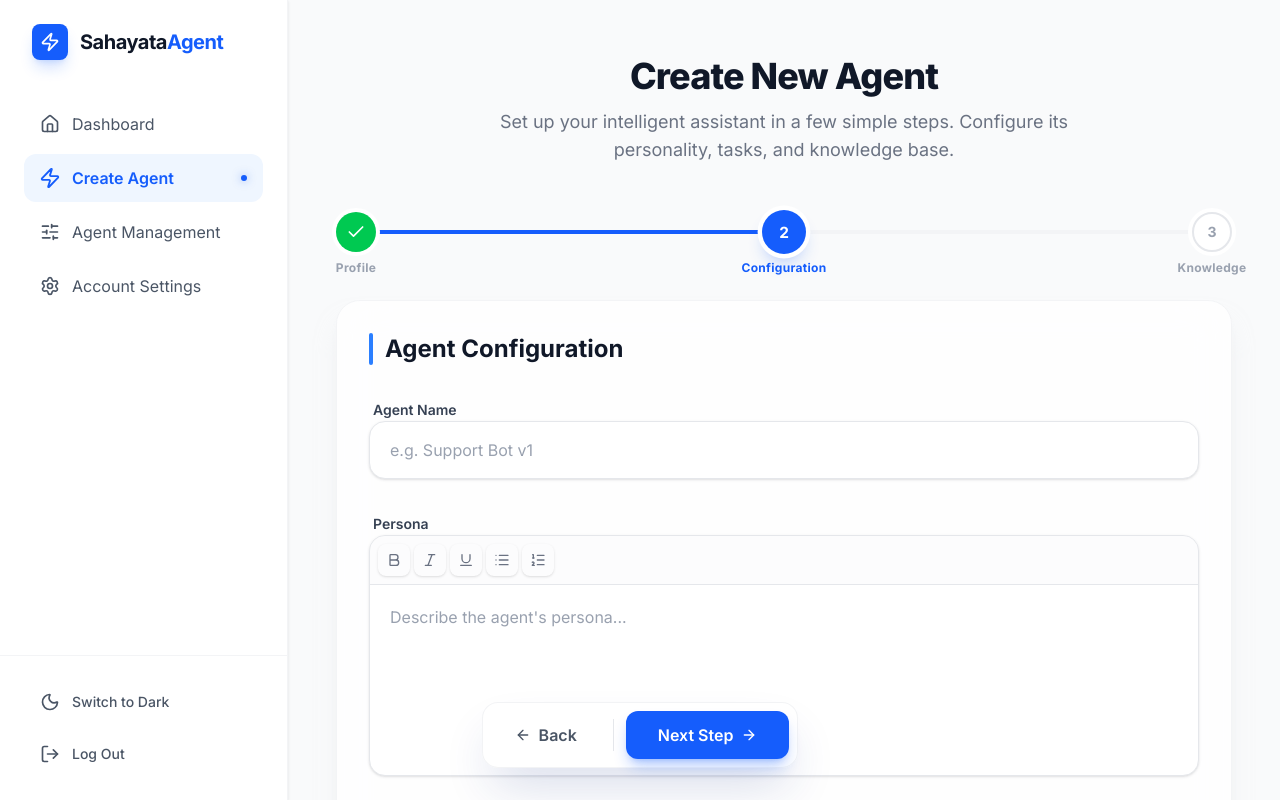
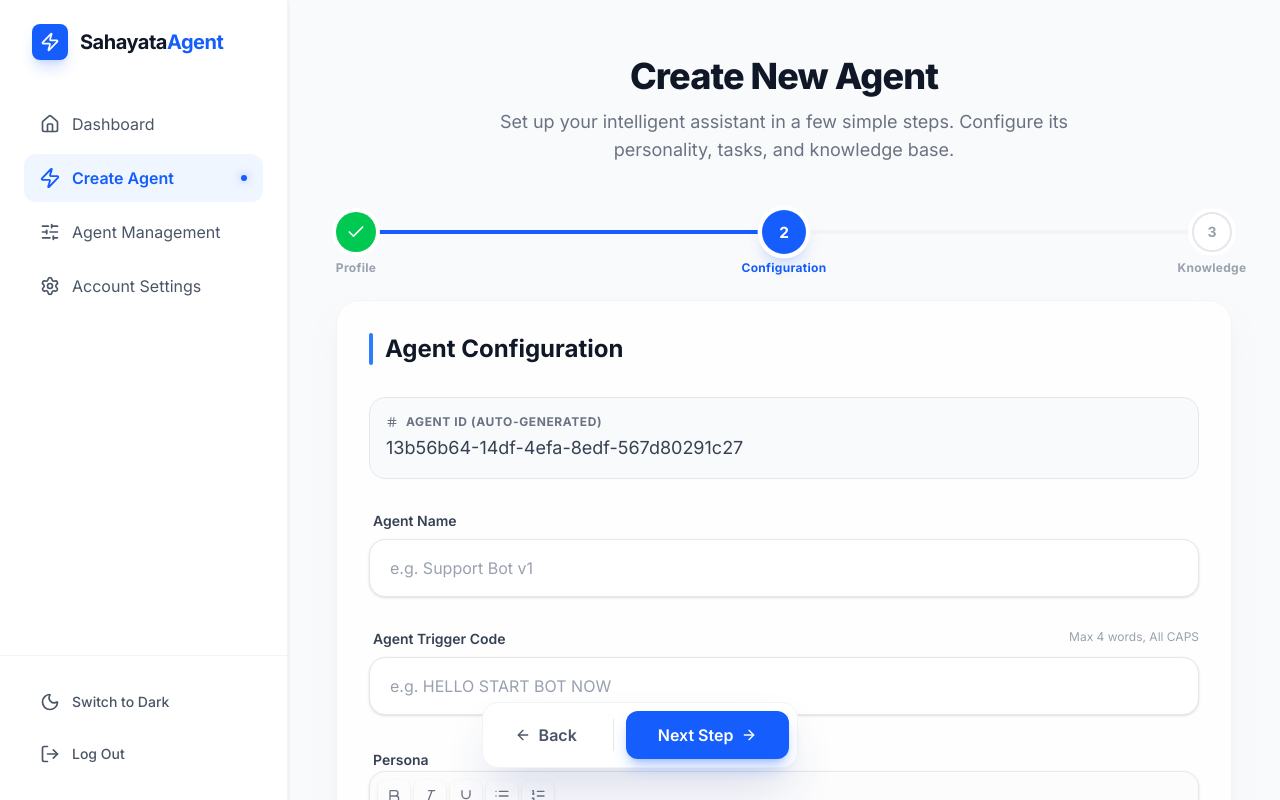
Before and after one commit to sAakib13/Agent-UI-Next, a Next.js app: page /create-agent in a window 1280 px wide. Both pictures are taken after a click on the button "Next Step". Shown: the top 800 px of the page. Built offline with nearby package versions, Linux system fonts and the light colour scheme.

Commit message:
fix: update in the create Agent page

```diff
--- a/app/create-agent/page.tsx
+++ b/app/create-agent/page.tsx
@@ -15,13 +15,15 @@ import {
   ArrowRight,
   ArrowLeft,
   Loader2,
+  Hash,
+  MessageSquare,
 } from "lucide-react";
 
 // --- Types & Config ---
 
 type AgentConfig = {
   // Database fields required for POST
-  id: string; // Temporary ID for new agent, though DB might override
+  id: string;
   status: "Active" | "Inactive" | "Training";
   possibleActions: { updateContactTable: boolean; delegateToHuman: boolean };
 
@@ -29,13 +31,15 @@ type AgentConfig = {
   businessName: string;
   industry: string;
   shortDescription: string;
-  language: string;
-  tone: string;
+  businessURL: string;
 
   // Step 2: Core Config
   agentName: string;
+  triggerCode: string; // New field
   persona: string;
   task: string;
+  language: string;
+  tone: string;
 
   // Step 3: Knowledge
   urls: string[];
@@ -43,18 +47,22 @@ type AgentConfig = {
 };
 
 const initialConfig: AgentConfig = {
-  id: crypto.randomUUID(), // Assign a unique ID on creation
-  status: "Training", // New agents start in training status
+  id: crypto.randomUUID(),
+  status: "Training",
   possibleActions: { updateContactTable: false, delegateToHuman: false },
 
   businessName: "",
   industry: "Technology",
   shortDescription: "",
+  businessURL: "",
+
+  agentName: "",
+  triggerCode: "", // Default empty
   language: "English",
   tone: "Formal",
-  agentName: "",
   persona: "",
   task: "",
+
   urls: [""],
   documents: [],
 };
@@ -69,7 +77,7 @@ const industries = [
 const languages = ["English", "Spanish", "French", "German"];
 const tones = ["Formal", "Casual", "Friendly", "Professional"];
 
-// --- Reusable DB Function (Copied from Agent Management) ---
+// --- Reusable DB Function ---
 
 const saveAgentConfigToDB = async (
   config: AgentConfig
@@ -80,17 +88,22 @@ const saveAgentConfigToDB = async (
       headers: {
         "Content-Type": "application/json",
       },
-      // Only send the necessary data (excluding File objects)
       body: JSON.stringify({
         id: config.id,
         agentName: config.agentName,
+        triggerCode: config.triggerCode, // Send new field
         persona: config.persona,
         task: config.task,
-        urls: config.urls.filter((url) => url.trim() !== ""), // Filter out empty strings
+        urls: config.urls.filter((url) => url.trim() !== ""),
         status: config.status,
         possibleActions: config.possibleActions,
       }),
     });
+
+    if (!response.ok) {
+      const errorText = await response.text();
+      throw new Error(`Server Error ${response.status}: ${errorText}`);
+    }
 
     const data = await response.json();
 
@@ -106,11 +119,11 @@ const saveAgentConfigToDB = async (
           "Failed to save: " + (data.details || data.error || "Unknown error"),
       };
     }
-  } catch (error) {
+  } catch (error: any) {
     console.error("API Call Error:", error);
     return {
       success: false,
-      message: "Error connecting to server or API route failed.",
+      message: `Error: ${error.message || "Connection failed"}`,
     };
   }
 };
@@ -182,10 +195,23 @@ const TextInput: React.FC<{
     e: React.ChangeEvent<HTMLInputElement | HTMLTextAreaElement>
   ) => void;
   isTextArea?: boolean;
-}> = ({ label, placeholder, value, onChange, isTextArea = false }) => (
+  maxLength?: number; // Added prop
+  hint?: string; // Added prop
+}> = ({
+  label,
+  placeholder,
+  value,
+  onChange,
+  isTextArea = false,
+  maxLength,
+  hint,
+}) => (
   <div className="space-y-2">
-    <label className="text-sm font-semibold text-gray-700 dark:text-gray-300 ml-1">
+    <label className="text-sm font-semibold text-gray-700 dark:text-gray-300 ml-1 flex justify-between">
       {label}
+      {hint && (
+        <span className="text-xs font-normal text-gray-400">{hint}</span>
+      )}
     </label>
     {isTextArea ? (
       <textarea
@@ -193,6 +219,7 @@ const TextInput: React.FC<{
         value={value}
         onChange={onChange}
         placeholder={placeholder}
+        maxLength={maxLength}
         className="w-full bg-white dark:bg-gray-800/50 border border-gray-200 dark:border-gray-700 rounded-2xl px-5 py-4 text-gray-900 dark:text-white placeholder-gray-400 focus:ring-4 focus:ring-blue-500/10 focus:border-blue-500 transition-all outline-none resize-none shadow-sm hover:border-gray-300 dark:hover:border-gray-600"
       />
     ) : (
@@ -201,6 +228,7 @@ const TextInput: React.FC<{
         value={value}
         onChange={onChange as (e: React.ChangeEvent<HTMLInputElement>) => void}
         placeholder={placeholder}
+        maxLength={maxLength}
         className="w-full bg-white dark:bg-gray-800/50 border border-gray-200 dark:border-gray-700 rounded-2xl px-5 py-4 text-gray-900 dark:text-white placeholder-gray-400 focus:ring-4 focus:ring-blue-500/10 focus:border-blue-500 transition-all outline-none shadow-sm hover:border-gray-300 dark:hover:border-gray-600"
       />
     )}
@@ -376,14 +404,33 @@ export default function CreateAgentPage() {
     if (step > 1) setStep((prev) => prev - 1);
   };
 
+  // Specific handler for Trigger Code (Uppercase + 4 words limit)
+  const handleTriggerCodeChange = (e: React.ChangeEvent<HTMLInputElement>) => {
+    let value = e.target.value.toUpperCase();
+
+    // Check word count (allow if words <= 4)
+    // We check if adding another character would start a 5th word
+    const words = value.trim().split(/\s+/);
+
+    // If we have more than 4 words, don't update (unless deleting)
+    // Allow spaces at the end of the 4th word, but not a 5th word char
+    if (words.length > 4) {
+      // Simple truncation or just prevent input could be tricky with paste.
+      // Let's just prevent typing if it exceeds.
+      // Or easier: allow typing but show error state? User asked for "limitation".
+      // We will just slice the array to 4 words if pasted/typed.
+      const truncated = words.slice(0, 4).join(" ");
+      value = truncated;
+    }
+
+    setConfig((prev) => ({ ...prev, triggerCode: value }));
+  };
+
   const handleDeployAgent = async () => {
     setIsDeploying(true);
     const result = await saveAgentConfigToDB(config);
     alert(result.message);
     setIsDeploying(false);
-
-    // Optional: Redirect to Agent Management on success
-    // if (result.success) router.push('/configure-agent');
   };
 
   return (
@@ -439,6 +486,79 @@ export default function CreateAgentPage() {
                   }
                   isTextArea
                 />
+                <TextInput
+                  label="Business URL"
+                  placeholder="e.g. https://www.acmecorp.com"
+                  value={config.businessURL}
+                  onChange={(e) =>
+                    handleInputChange("businessURL", e.target.value)
+                  }
+                />
+              </div>
+            </section>
+          </div>
+        )}
+
+        {/* Step 2: Core Configuration & Communication Style */}
+        {step === 2 && (
+          <div className="space-y-6">
+            <section className="bg-white/80 dark:bg-gray-900/80 backdrop-blur-xl border border-gray-100 dark:border-gray-800 rounded-3xl p-8 shadow-xl shadow-gray-200/50 dark:shadow-none">
+              <div className="flex items-center gap-3 mb-8">
+                <div className="h-8 w-1 bg-blue-500 rounded-full" />
+                <h2 className="text-2xl font-bold text-gray-900 dark:text-white">
+                  Agent Configuration
+                </h2>
+              </div>
+              <div className="space-y-8">
+                {/* Auto-Generated Agent ID Display */}
+                <div className="bg-gray-50 dark:bg-gray-800/50 p-4 rounded-2xl border border-gray-200 dark:border-gray-700 flex items-center justify-between group">
+                  <div>
+                    <label className="text-xs font-bold text-gray-500 dark:text-gray-400 uppercase tracking-wider flex items-center gap-2">
+                      <Hash className="w-3 h-3" /> Agent ID (Auto-Generated)
+                    </label>
+                    <div className="font-mono text-lg text-gray-700 dark:text-gray-300 mt-1 select-all">
+                      {config.id}
+                    </div>
+                  </div>
+                  <div className="text-xs text-gray-400 italic opacity-0 group-hover:opacity-100 transition-opacity">
+                    System Generated
+                  </div>
+                </div>
+
+                <TextInput
+                  label="Agent Name"
+                  placeholder="e.g. Support Bot v1"
+                  value={config.agentName}
+                  onChange={(e) =>
+                    handleInputChange("agentName", e.target.value)
+                  }
+                />
+
+                {/* Agent Trigger Code Input */}
+                <TextInput
+                  label="Agent Trigger Code"
+                  placeholder="e.g. HELLO START BOT NOW"
+                  value={config.triggerCode}
+                  onChange={(e) => handleTriggerCodeChange(e as any)}
+                  hint="Max 4 words, All CAPS"
+                />
+
+                <div className="grid grid-cols-1 gap-8">
+                  <RichTextEditorMock
+                    label="Persona"
+                    placeholder="Describe the agent's persona..."
+                    value={config.persona}
+                    onChange={(e) =>
+                      handleInputChange("persona", e.target.value)
+                    }
+                  />
+                  <RichTextEditorMock
+                    label="Task"
+                    placeholder="Describe the specific tasks..."
+                    value={config.task}
+                    onChange={(e) => handleInputChange("task", e.target.value)}
+                  />
+                </div>
               </div>
             </section>
 
@@ -467,40 +587,6 @@ export default function CreateAgentPage() {
               </div>
             </section>
           </div>
-        )}
-
-        {/* Step 2: Core Configuration */}
-        {step === 2 && (
-          <section className="bg-white/80 dark:bg-gray-900/80 backdrop-blur-xl border border-gray-100 dark:border-gray-800 rounded-3xl p-8 shadow-xl shadow-gray-200/50 dark:shadow-none">
-            <div className="flex items-center gap-3 mb-8">
-              <div className="h-8 w-1 bg-blue-500 rounded-full" />
-              <h2 className="text-2xl font-bold text-gray-900 dark:text-white">
-                Agent Configuration
-              </h2>
-            </div>
-            <div className="space-y-8">
-              <TextInput
-                label="Agent Name"
-                placeholder="e.g. Support Bot v1"
-                value={config.agentName}
-                onChange={(e) => handleInputChange("agentName", e.target.value)}
-              />
-              <div className="grid grid-cols-1 gap-8">
-                <RichTextEditorMock
-                  label="Persona"
-                  placeholder="Describe the agent's persona..."
-                  value={config.persona}
-                  onChange={(e) => handleInputChange("persona", e.target.value)}
-                />
-                <RichTextEditorMock
-                  label="Task"
-                  placeholder="Describe the specific tasks..."
-                  value={config.task}
-                  onChange={(e) => handleInputChange("task", e.target.value)}
-                />
-              </div>
-            </div>
-          </section>
         )}
 
         {/* Step 3: Knowledge Base */}
```
